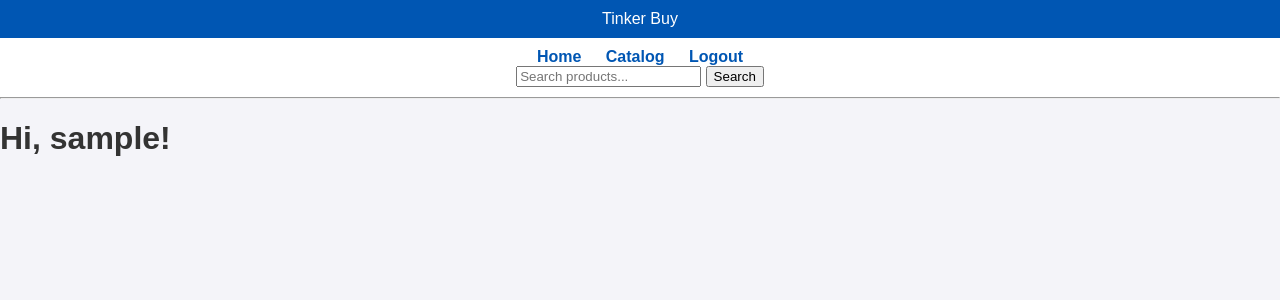
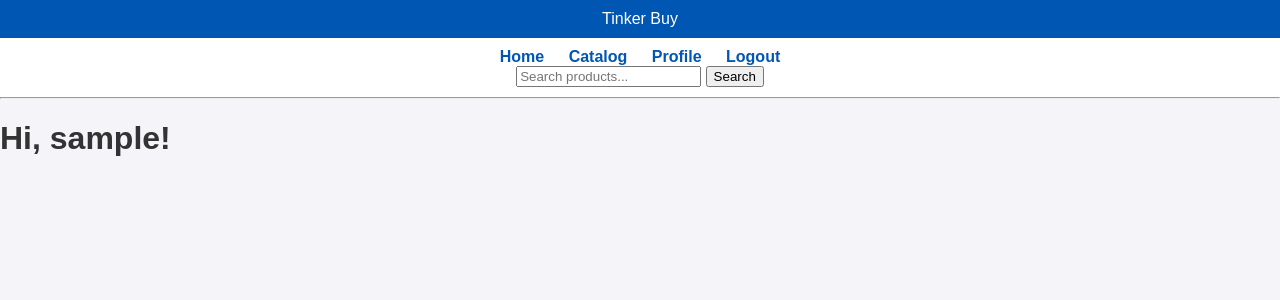
Before and after one commit to dyson-m/340-webapp, a Flask app: page / in a window 1280 px wide. Shown: the top 300 px of the page. Run offline with Flask 3, Linux system fonts and the light colour scheme; the visitor is signed in with stand-in values (Sample User, id 1).

Commit message:
Add basic profile updating page and link on navbar.

```diff
--- a/app/routes.py
+++ b/app/routes.py
@@ -109,10 +109,10 @@ def init_routes(app):
 
         return render_template('items_page.html', results=product)
 
-    @app.route('/update_profile', methods=['GET', 'POST'])
+    @app.route('/profile', methods=['GET', 'POST'])
     @login_required
-    def update_profile():
-        """Page for updating the user's name, email, and address."""
+    def profile():
+        """Page for viewing/updating the user's name, email, and address."""
         form = UpdateProfileForm(obj=current_user)
         if form.validate_on_submit():
             current_user.name = form.name.data
@@ -120,10 +120,10 @@ def init_routes(app):
             current_user.address = form.address.data
             db.session.commit()
             flash('Your changes have been saved.')
-            return redirect(url_for('update_profile'))
+            return redirect(url_for('profile'))
         elif request.method == 'GET':
             form.name.data = current_user.name
             form.email.data = current_user.email
             form.address.data = current_user.address
-        return render_template('update_profile.html',
+        return render_template('profile.html',
                                title='Update Profile', form=form)
--- a/app/templates/base.html
+++ b/app/templates/base.html
@@ -16,6 +16,7 @@
           {% if current_user.is_anonymous %}
             <a href="{{ url_for('login') }}">Login</a>
           {% else %}
+            <a href="{{ url_for('profile') }}">Profile</a>
             <a href="{{ url_for('logout') }}">Logout</a>
           {% endif %}
           <form action="{{ url_for('search') }}" method="get">
--- a/app/templates/update_profile.html
+++ b/app/templates/profile.html
@@ -2,7 +2,7 @@
 
 {% block content %}
 
-    <h1>Register</h1>
+    <h1>Update Profile</h1>
     <form action="" method="post">
         {{ form.hidden_tag() }}
         <p>
@@ -15,14 +15,14 @@
         <p>
             {{ form.email.label }}<br>
             {{ form.email(size=32) }}<br>
-            {% for error in form.password.errors %}
+            {% for error in form.email.errors %}
             <span style="color: red;">[{{ error }}]</span>
             {% endfor %}
         </p>
         <p>
             {{ form.address.label }}<br>
             {{ form.address(size=32) }}<br>
-            {% for error in form.password2.errors %}
+            {% for error in form.address.errors %}
             <span style="color: red;">[{{ error }}]</span>
             {% endfor %}
         </p>
```
